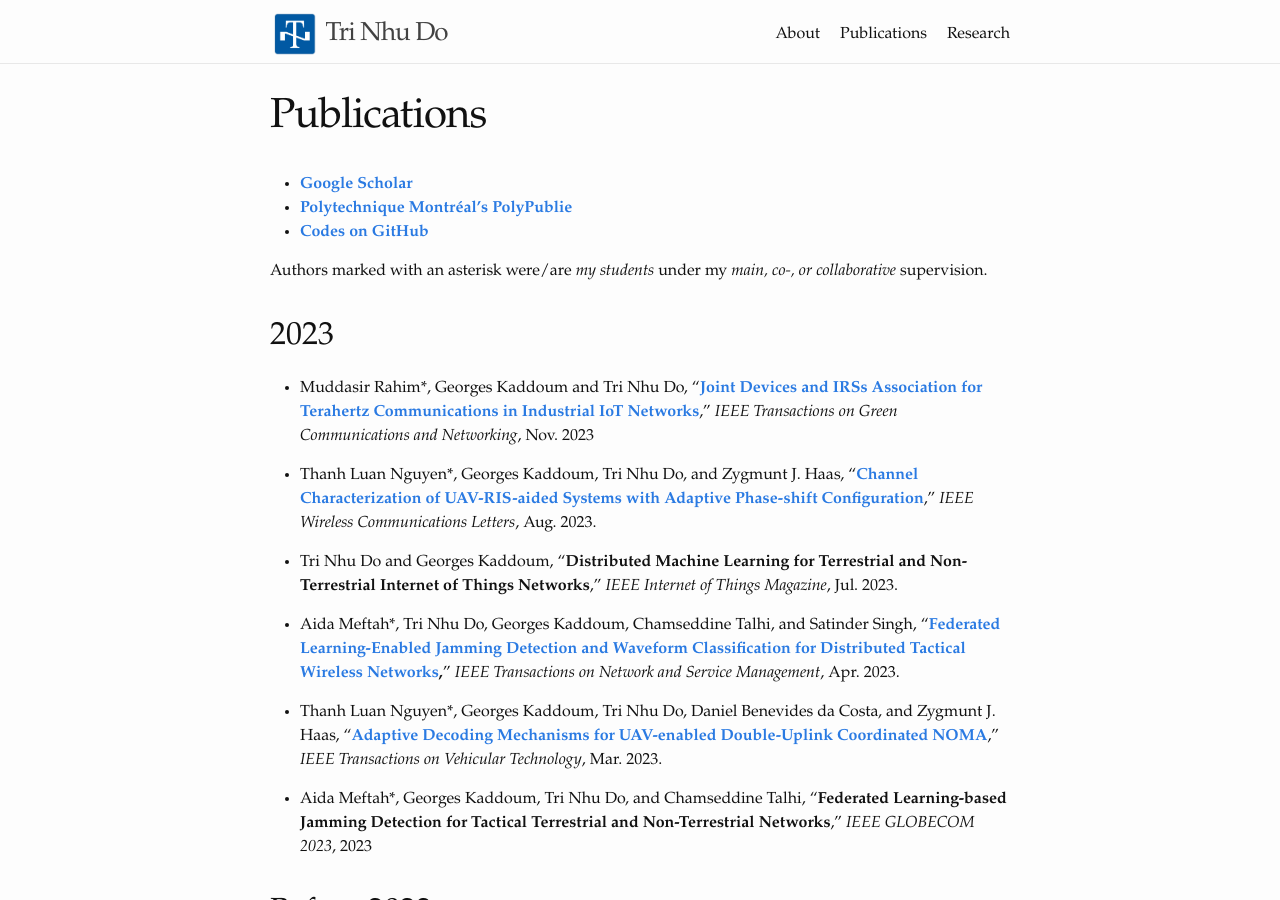
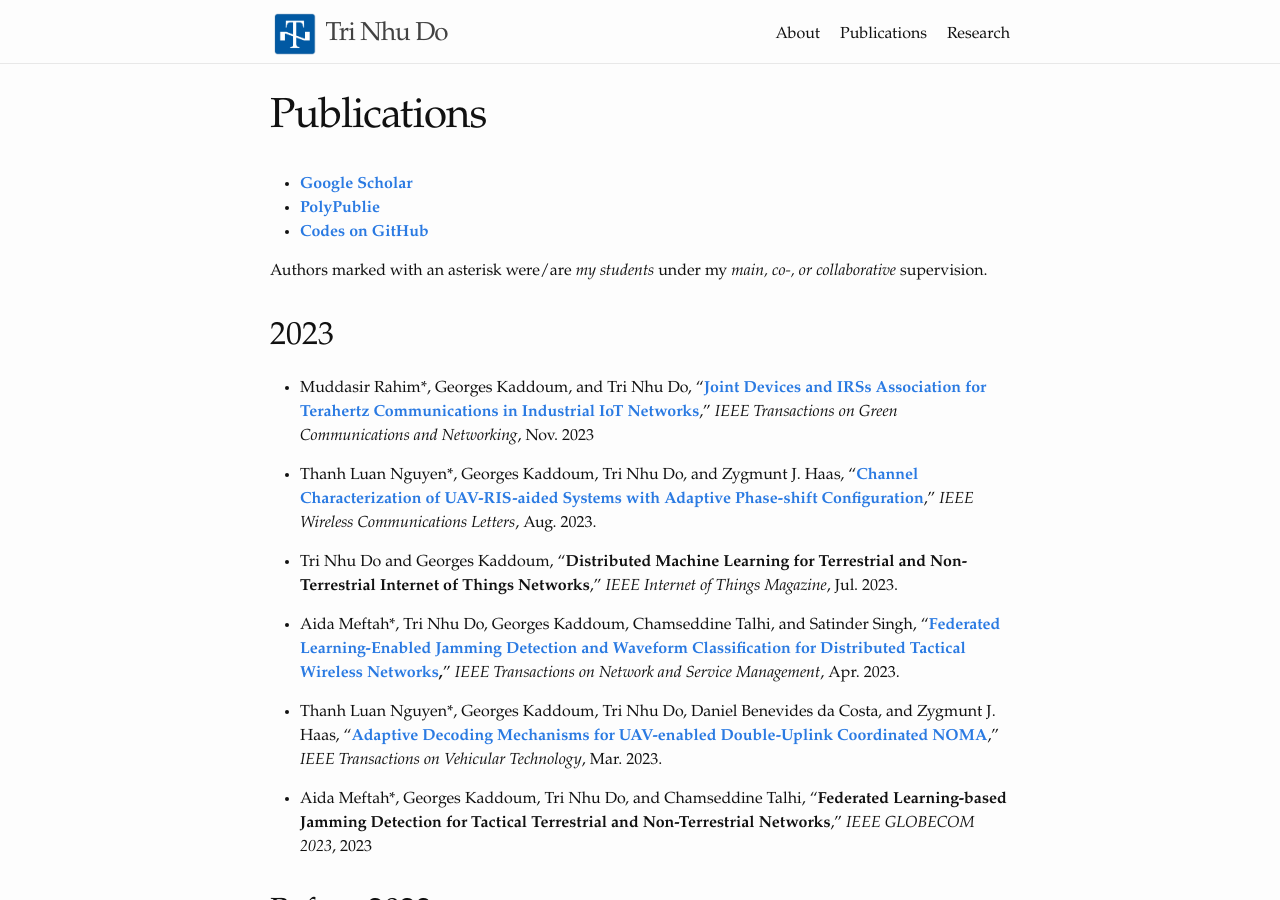
Before and after one commit to trinhudo/trinhudo.github.io, a Jekyll site: the page built from publications.md, in a window 1280 px wide and 900 px high. Built offline with Jekyll 4.4.1, drawn with Linux system fonts in a browser that asks for light colours.

Commit message:
Update publications.md
Signed-off-by: Tri Nhu Do <43434724+trinhudo@users.noreply.github.com>

```diff
--- a/publications.md
+++ b/publications.md
@@ -5,14 +5,14 @@
 ---
 
 - [**Google Scholar**](https://scholar.google.com/citations?hl=en&user=cwdP-oYAAAAJ&view_op=list_works&sortby=pubdate){:target="_blank"}
-- [**Polytechnique Montréal's PolyPublie**](https://www.polymtl.ca/expertises/en/do-tri-nhu/publications){:target="_blank"}
+- [**PolyPublie**](https://www.polymtl.ca/expertises/en/do-tri-nhu/publications){:target="_blank"}
 - [**Codes on GitHub**](https://github.com/trinhudo?tab=repositories){:target="_blank"}
 
 Authors marked with an asterisk were/are _my students_ under my _main, co-, or collaborative_ supervision.
 
 ## 2023
 
-- Muddasir Rahim\*, Georges Kaddoum and Tri Nhu Do,
+- Muddasir Rahim\*, Georges Kaddoum, and Tri Nhu Do,
   	"**[Joint Devices and IRSs Association for Terahertz Communications in Industrial IoT Networks](https://ieeexplore.ieee.org/document/10317892)**,"
   	_IEEE Transactions on Green Communications and Networking_,
   	Nov. 2023
```
